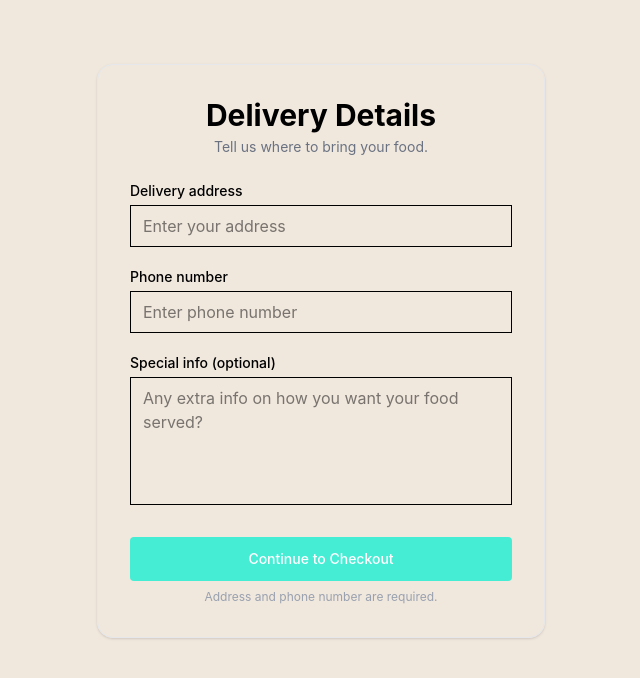
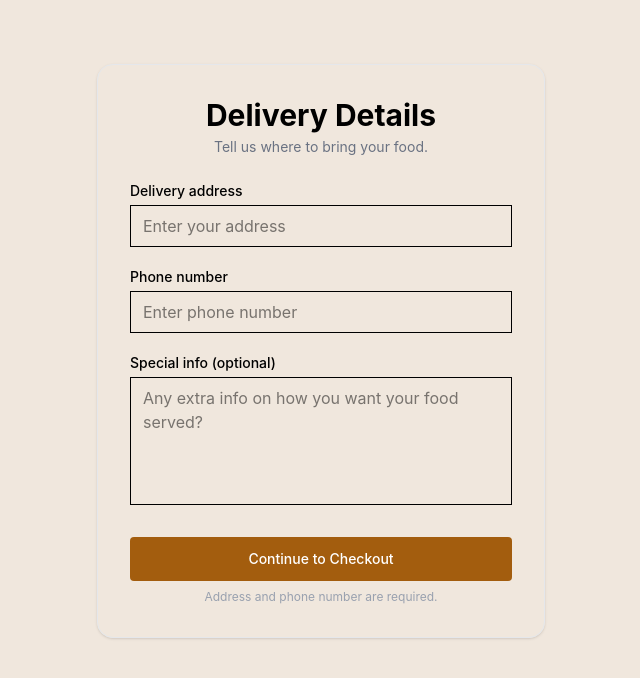
Before and after one commit to Debby-s-Kitchen/client, a React (Vite) app: page /address in a window 1280 px wide. Shown: the top 678 px of the page, without its empty margins (319-959 px from the left). Built offline with nearby package versions, Linux system fonts and the light colour scheme.

Commit message:
Button Color change

```diff
--- a/src/Components/UI/Button.jsx
+++ b/src/Components/UI/Button.jsx
@@ -16,7 +16,7 @@ const Button = ({
     primary:
       "bg-[#c57111] hover:bg-[#a35d0e]  disabled:bg-[#a35d0e] h-9 rounded-lg",
     secondary:
-      "border bg-[#c57111] rounded-sm border-none hover:bg-gray-300  text-white disabled:bg-teal-300",
+      "border bg-[#c57111] rounded-sm border-none hover:bg-gray-300  text-white disabled:bg-[#a35d0e]",
     delete:
       "border bg-red-600 rounded-sm border-none hover:bg-red-500  text-white disabled:bg-red-300",
     outline:
```
